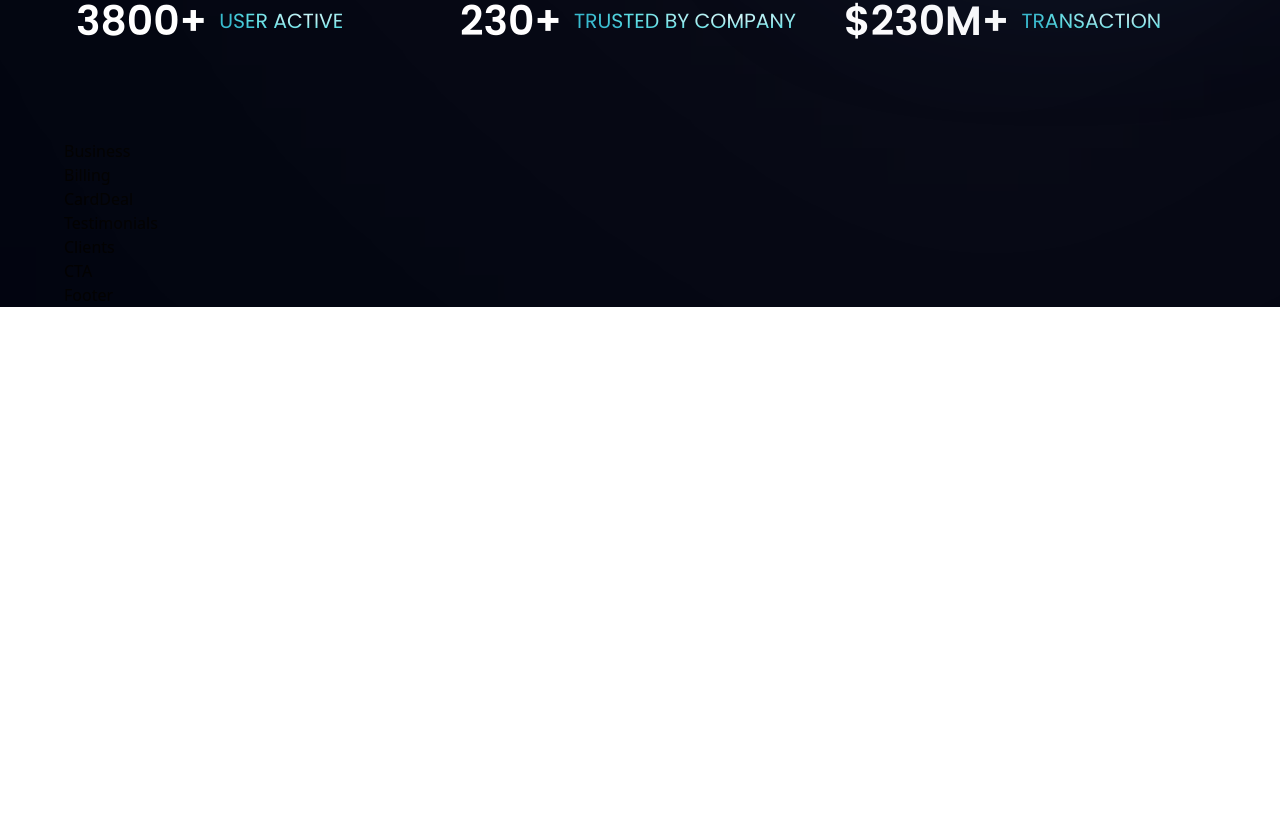
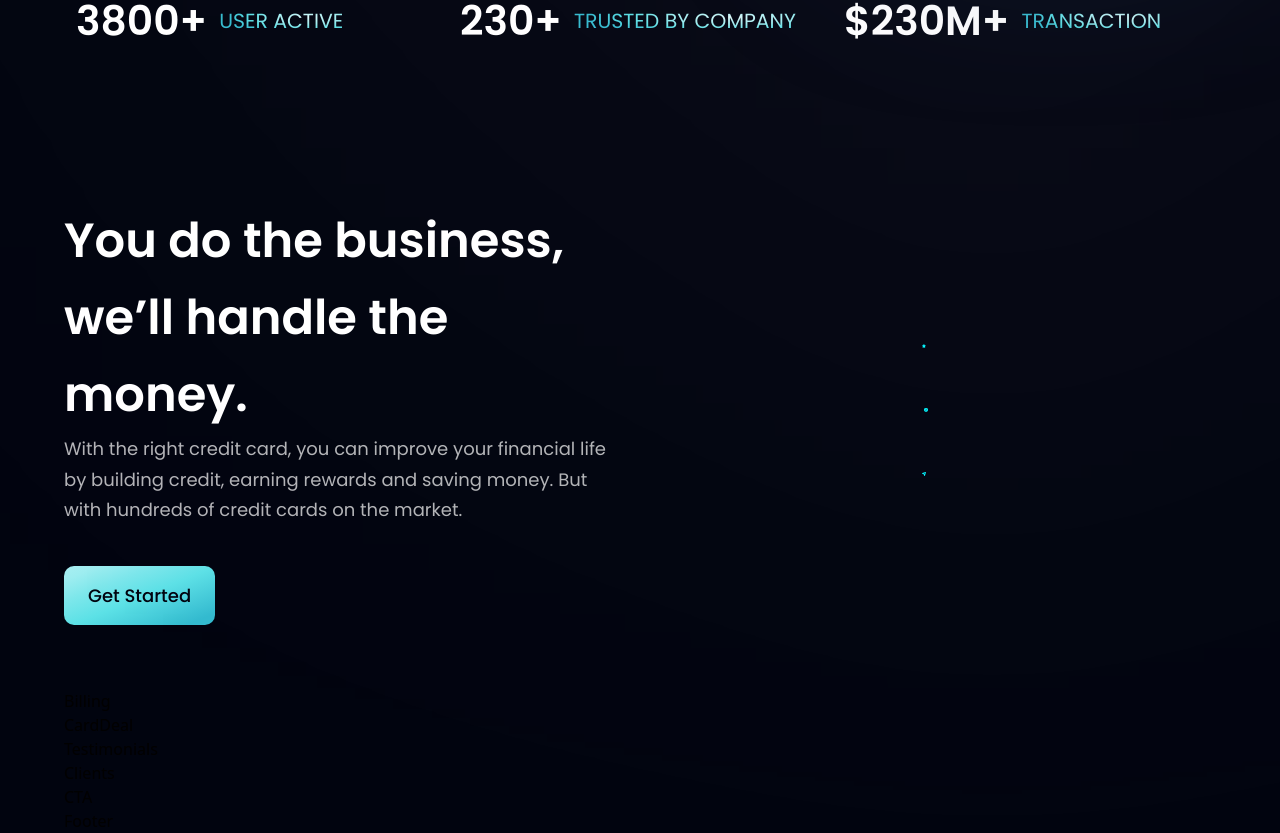
Before and after one commit to RUKUNDO-Prince/banking-website, a React (Vite) app: page / in a window 1280 px wide. Shown: the part 806-1639 px from the top of the page. Before the commit the page ends 1113 px from the top, so only its background shows below. Built offline with nearby package versions, Linux system fonts and the light colour scheme.

Commit message:
a react banking site

```diff
--- a/src/components/Business.jsx
+++ b/src/components/Business.jsx
@@ -1,10 +1,30 @@
 import React from 'react'
+import { features } from "../constants";
+import styles, { layout } from "../style";
+import Button from "./Button";
+
+const FeatureCard = ({ icon, title, content, index }) => (
+  <div className={`flex flex-row p-6 rounded-[20px] ${index !== features.length - 1} ? 'mb-6' : 'mb-0'`}>
+    <div>
+      <img src={icon} alt="icon" className='w-[50%] h-[50%] object-contain' />
+    </div>
+  </div>
+)
 
 const Business = () => {
   return (
-    <div>
-      Business
-    </div>
+    <section id='features' className={layout.section}>
+      <div className={layout.sectionInfo}>
+        <h2 className={styles.heading2}>You do the business, <br className='sm:block hidden' /> we’ll handle the money.</h2>
+        <p className={`${styles.paragraph}`}>With the right credit card, you can improve your financial life by building credit, earning rewards and saving money. But with hundreds of credit cards on the market.</p>
+        <Button styles='mt-10' />
+      </div>
+      <div className={`${layout.sectionImg} flex-col`}>
+        {features.map((feature, index) => (
+          <FeatureCard key={feature.id} {...feature} index={index} />
+        ))}
+      </div>
+    </section>
   )
 }
 
--- a/src/components/Button.jsx
+++ b/src/components/Button.jsx
@@ -1,11 +1,9 @@
-import React from 'react'
+import React from "react";
 
-const Button = () => {
-  return (
-    <div>
-      Button
-    </div>
-  )
-}
+const Button = ({ styles }) => (
+  <button type="button" className={`py-4 px-6 font-poppins font-medium text-[18px] text-primary bg-blue-gradient rounded-[10px] outline-none ${styles}`}>
+    Get Started
+  </button>
+);
 
-export default Button
+export default Button;
```
